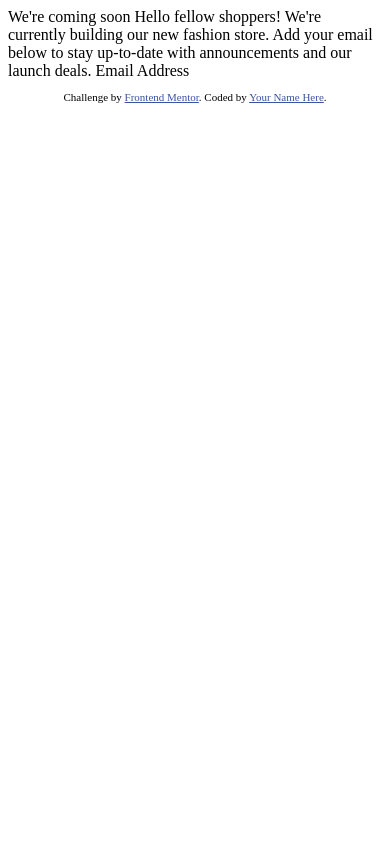
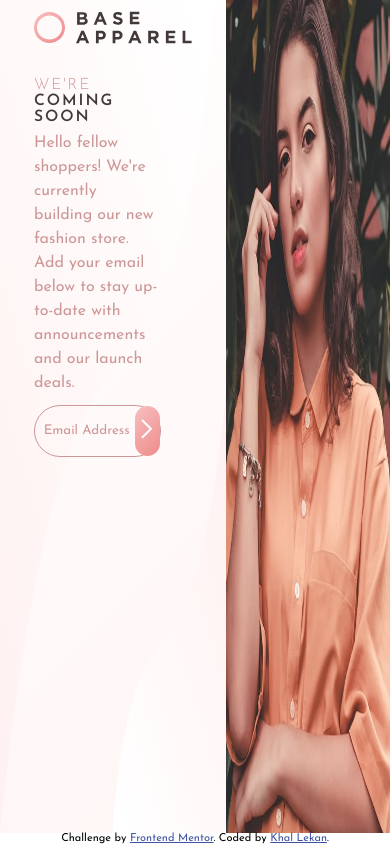
Before and after one commit to Khallekan/challenge7, a plain HTML site: page index.html in a window 390 px wide. Drawn offline with Linux system fonts and the light colour scheme.

Commit message:
Web View done mobile view up next

```diff
--- /dev/null
+++ b/index.css
@@ -0,0 +1,155 @@
+@import url('https://fonts.googleapis.com/css2?family=Josefin+Sans:wght@300;400;600&display=swap');
+*,
+*::before,
+*::after {
+    margin: 0;
+    padding: 0;
+    font-family: 'Josefin Sans', sans-serif;
+}
+body {
+    width: 100vw;
+    height: 100vh;
+    display: grid;
+    grid-template-columns: 100%;
+    grid-template-rows: 1fr auto;
+}
+
+main {
+    grid-row: 1/2;
+    grid-column: span 1;
+    overflow: hidden;
+}
+footer {
+    grid-row: 2/3;
+    grid-column: span 1;
+}
+main section {
+    width: 100%;
+    height: 100%;
+    display: grid;
+    grid-template-columns: 1fr 42%;
+    grid-template-rows: 100%;
+}
+div.hero {
+    grid-row: 1/2;
+    grid-column: 2/3;
+    width: 100%;
+    height: 100%;
+}
+div.hero img.hero-desktop {
+    width: 100%;
+    height: 100%;
+}
+.hero-mobile {
+    display: none;
+}
+div.test {
+    grid-row: 1/2;
+    grid-column: 1/2;
+    background: url('./images/bg-pattern-desktop.svg') no-repeat center,
+        linear-gradient(135deg, hsl(0, 0%, 100%), hsl(0, 100%, 98%));
+    background-size: 100% 100%;
+    padding-top: 5%;
+    padding-left: 15%;
+}
+div.info {
+    margin-top: 15%;
+}
+p.info-text {
+    display: flex;
+    flex-flow: column nowrap;
+}
+span.info-h1,
+span.info-h2 {
+    text-transform: uppercase;
+    letter-spacing: 0.5vw;
+    font-size: 4vw;
+}
+span.info-h1 {
+    font-weight: 300;
+    color: hsl(0, 36%, 70%);
+}
+span.info-h2 {
+    font-weight: 600;
+    color: hsl(0, 6%, 24%);
+}
+span.info-desc {
+    font-weight: 400;
+    color: hsl(0, 36%, 70%);
+    font-size: 1rem;
+    margin-top: 3%;
+    width: 65%;
+    line-height: 150%;
+}
+form.form {
+    margin-top: 5%;
+    width: 65%;
+    height: 50px;
+    border: 1px solid hsl(0, 36%, 70%);
+    border-radius: 50px;
+    display: flex;
+    flex-flow: nowrap;
+    align-items: center;
+    position: relative;
+}
+input,
+button {
+    outline: none;
+    border: none;
+}
+
+img.error {
+    position: absolute;
+    right: 20%;
+    top: 50%;
+    transform: translate(-50%, -50%);
+    height: 50%;
+    display: none;
+    z-index: 1;
+}
+button.submit {
+    position: absolute;
+    right: 0;
+    top: 0;
+    height: 100%;
+    width: 20%;
+    border-radius: 50px;
+    background: linear-gradient(135deg, hsl(0, 80%, 86%), hsl(0, 74%, 74%));
+    z-index: 1;
+}
+button.submit:focus {
+    background: hsl(0, 80%, 86%);
+}
+input {
+    position: relative;
+    z-index: 0;
+    margin-left: 7%;
+    width: 73%;
+    height: 100%;
+    color: hsl(0, 36%, 70%);
+    text-align: left;
+    background: transparent;
+}
+input::placeholder {
+    color: hsl(0, 36%, 70%);
+    text-align: left;
+}
+input#email:focus {
+    width: 100%;
+    margin: 0;
+    padding-left: 7%;
+    border: 2px solid hsl(0, 93%, 68%);
+    border-radius: 50px;
+}
+.alert {
+    color: hsl(0, 93%, 68%);
+    margin-top: 2%;
+    padding-left: 2%;
+    font-size: small;
+}
+.alert1 {
+    color: hsl(0, 6%, 24%);
+    margin-top: 2%;
+    padding-left: 2%;
+    font-size: small;
+}
--- a/index.html
+++ b/index.html
@@ -5,7 +5,7 @@
   <meta name="viewport" content="width=device-width, initial-scale=1.0"> <!-- displays site properly based on user's device -->
 
   <link rel="icon" type="image/png" sizes="32x32" href="./images/favicon-32x32.png">
-
+  <link rel="stylesheet" href="./index.css">
   <title>Frontend Mentor | Base Apparel coming soon page</title>
 
   <!-- Feel free to remove these styles or customise in your own stylesheet 👍 -->
@@ -15,19 +15,46 @@
   </style>
 </head>
 <body>
+  <main>
+    <section >
+      <div class="test">
+        <div class="logo">
+          <img src="./images/logo.svg" alt="Base Apparel Logo">
+        </div>
+        <div class="info">
+          <p class="info-text">
+            <span class="info-h1">We're</span>
+            <span class="info-h2">coming <br> soon</span>
+            <span class="info-desc">
+              Hello fellow shoppers! We're currently building our new fashion store.
+              Add your email below to stay up-to-date with announcements and our launch deals.
+            </span>
+          </p>
+          <form action="#" method="POST" class="form" id="form" novalidate>
+            <input type="email" id="email" name="email" autocomplete="off" placeholder="Email Address">
+            <img src="./images/icon-error.svg" alt="Error" class="error" id="error">
+            <button class="submit" id="submit">
+              <img src="./images/icon-arrow.svg" alt="Submit" class="submit-img">
+            </button>
+          </form>
+          <p class="alert" id="alert"></p>
+        </div>
+      </div>
+      <div class="hero">
+        <img src="./images/hero-desktop.jpg" alt="Hero" class="hero-desktop">
+        <img src="./images/hero-mobile.jpg" alt="Hero" class="hero-mobile">
+      </div>
+    </section>
+  </main>
 
-  We're coming soon
-
-  Hello fellow shoppers! We're currently building our new fashion store.
-  Add your email below to stay up-to-date with announcements and our launch deals.
-
-  Email Address
 
   <footer>
     <p class="attribution">
       Challenge by <a href="https://www.frontendmentor.io?ref=challenge" target="_blank">Frontend Mentor</a>.
-      Coded by <a href="#">Your Name Here</a>.
+      Coded by <a href="https://github.com/Khallekan/challenge7" target="_blank">Khal Lekan</a>.
     </p>
   </footer>
+
+  <script src="./index.js"></script>
 </body>
 </html>
--- /dev/null
+++ b/index.js
@@ -0,0 +1,30 @@
+const form = document.getElementById('form');
+const input = document.getElementById('email');
+const alert = document.getElementById('alert');
+
+function validateEmail(email) {
+  const re = /^(([^<>()[\]\\.,;:\s@\"]+(\.[^<>()[\]\\.,;:\s@\"]+)*)|(\".+\"))@((\[[0-9]{1,3}\.[0-9]{1,3}\.[0-9]{1,3}\.[0-9]{1,3}\])|(([a-zA-Z\-0-9]+\.)+[a-zA-Z]{2,}))$/;
+  return re.test(email);
+}
+
+form.addEventListener('submit', (e) => {
+    e.preventDefault();
+    alert.innerHTML = "";
+    let inputValue = input.value.trim();
+    let result = validateEmail(inputValue);
+
+    if(result) {
+        console.log("valid");
+        alert.insertAdjacentHTML(
+            `beforeend`,
+            `<p class="alert1">Thank you for signing up. We will get back to you shortly</p>`
+        )
+    } else {
+        console.log('invalid');
+        alert.insertAdjacentHTML(
+            `beforeend`,
+            `<p class="alert">Please provide a valid email</p>`
+        )
+    }
+    return false;
+})
```
